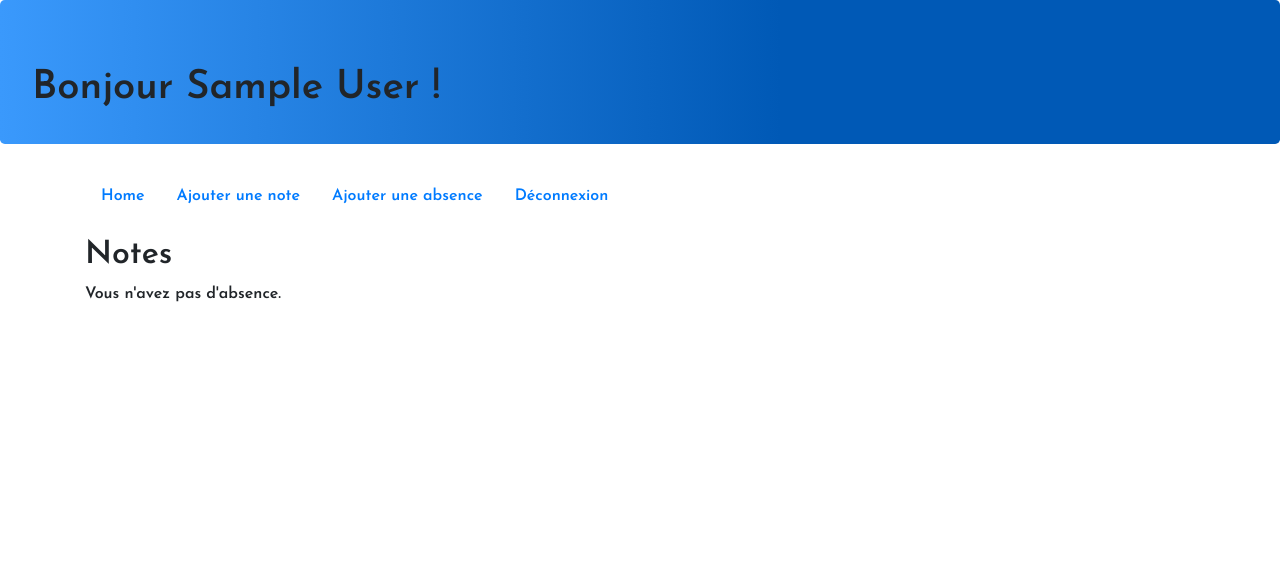
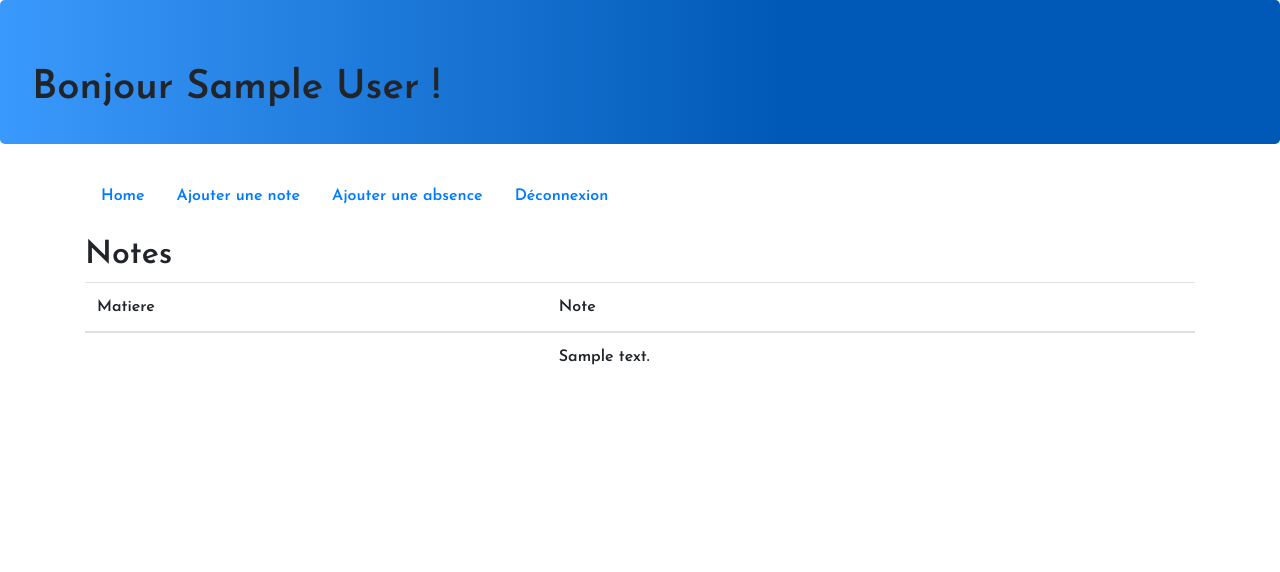
Before and after one commit to MylowMntr/PhpAurion, a PHP site: page /notes.php in a window 1280 px wide. Shown: the top 572 px of the page. Run offline with PHP 8.4, Linux system fonts and the light colour scheme; the visitor is signed in with stand-in values (Sample User, id 1); tables that the repository leaves empty or names only in its code hold one stand-in row (values such as "Sample post"); data that the repository does not hold is empty.

Commit message:
push final note + abs

```diff
--- a/absences.php
+++ b/absences.php
@@ -14,8 +14,7 @@
 	<h2>Absences</h2>
 	<?php
 		require("./backend/connectDB.php");
-		// $request = "SELECT * FROM absences INNER JOIN matiere ON  matiere.matiereID = absences.idMatiere WHERE idEleve = '".$_SESSION['id']."' ";
-		$request = "SELECT * FROM absences INNER JOIN matiere ON  matiere.matiereID = absences.idMatiere WHERE idEleve = '4' ";
+		$request = "SELECT * FROM absences INNER JOIN matiere ON  matiere.matiereID = absences.idMatiere WHERE idEleve = '".$_SESSION['id']."' ";
 
 		$resultat =mysqli_query($connexion,$request); //Executer la requete
 		if(mysqli_num_rows($resultat) > 0)
--- a/notes.php
+++ b/notes.php
@@ -14,8 +14,7 @@
 	<h2>Notes</h2>
 	<?php
 		require("./backend/connectDB.php");
-		// $request = "SELECT * FROM notes INNER JOIN matiere ON  matiere.matiereID = notes.idMatiere WHERE idEleve = '".$_SESSION['id']."' ";
-		$request = "SELECT * FROM notes INNER JOIN matiere ON  matiere.matiereID = notes.idMatiere WHERE idEleve = '4' ";
+		$request = "SELECT * FROM notes INNER JOIN matiere ON  matiere.matiereID = notes.idMatiere WHERE idEleve = '".$_SESSION['id']."' ";
 		$resultat =mysqli_query($connexion,$request); //Executer la requete
 		if(mysqli_num_rows($resultat) > 0)
 		{ ?>
```
